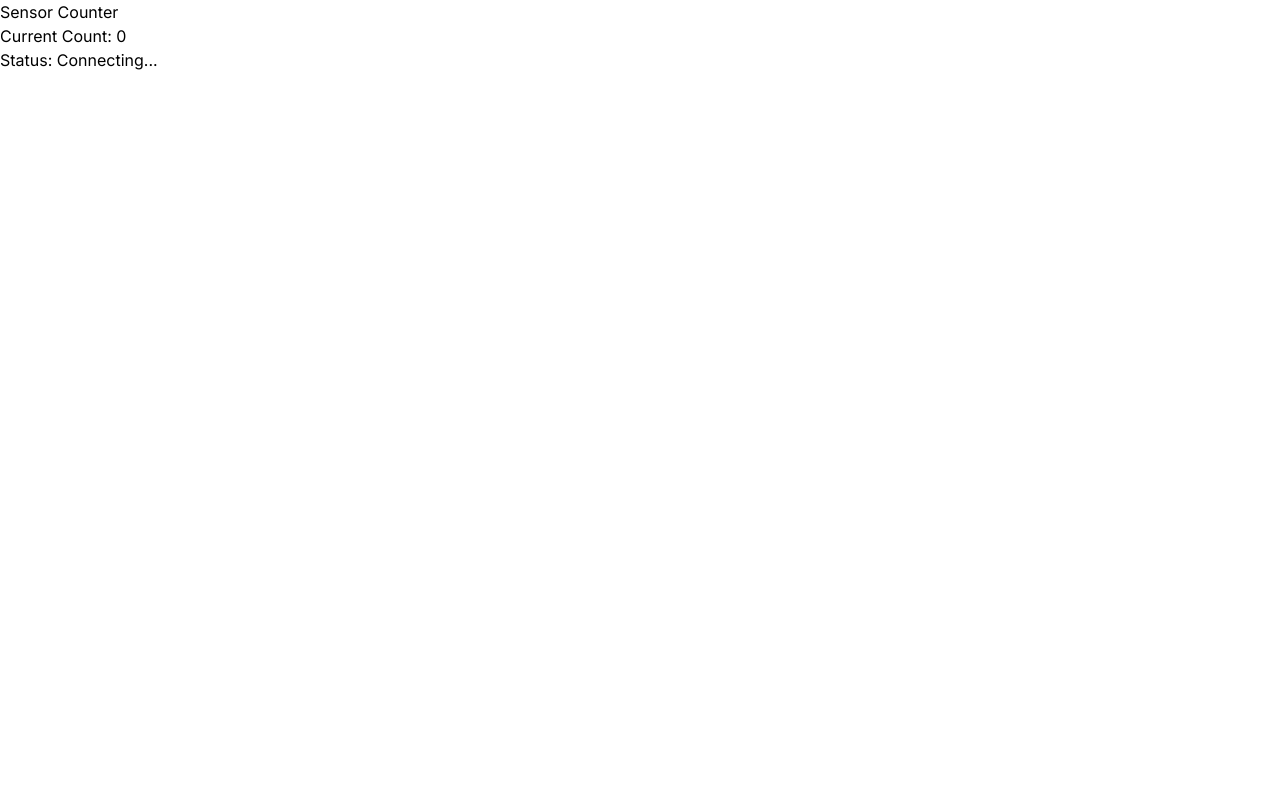
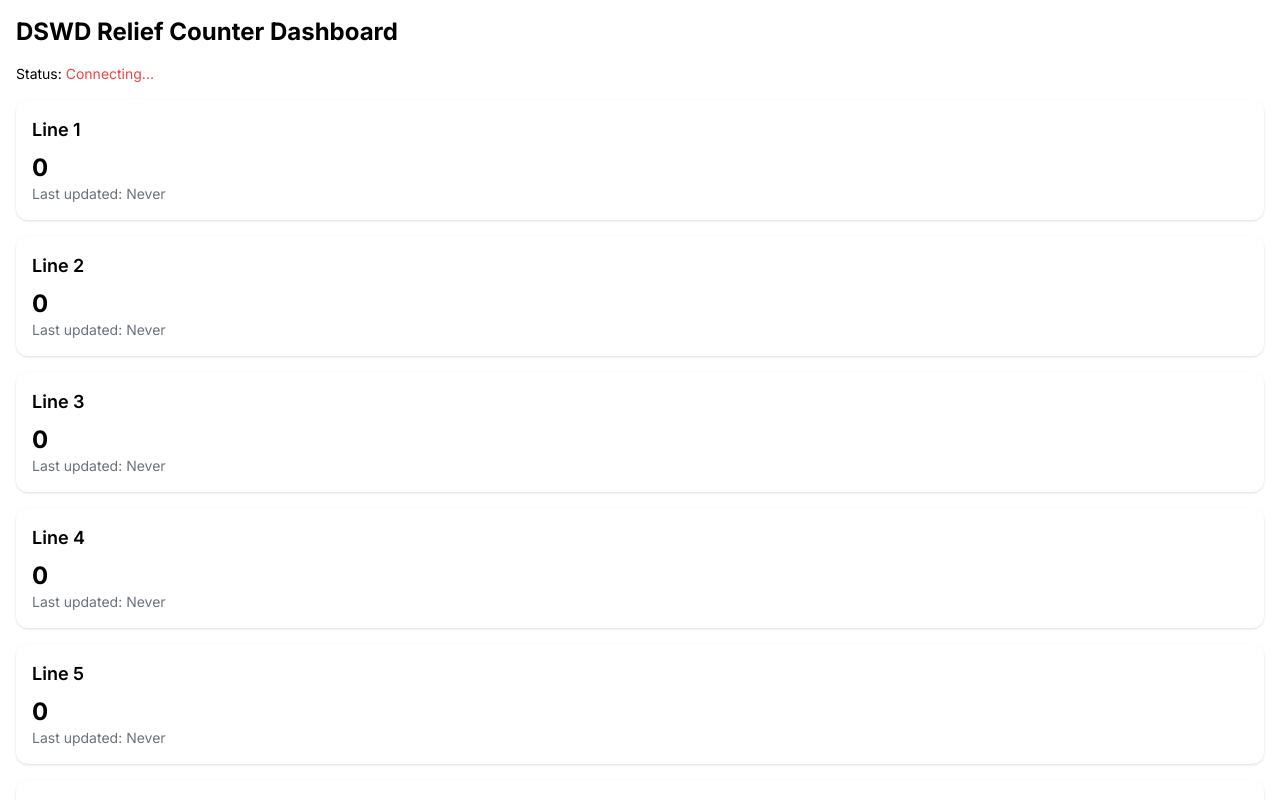
Before and after one commit to jasonllanes/DSWD_Counter, a React (Vite) app: page / in a window 1280 px wide. Shown: the top 800 px of the page. Built offline with nearby package versions, Linux system fonts and the light colour scheme; no server answers.

Commit message:
Ref(MainScreenContainer): to handle structured WebSocket messages and display data for multiple lines.
Introduced types for line data and improved message parsing logic.

```diff
--- a/src/screens/main_screen/MainScreenContainer.tsx
+++ b/src/screens/main_screen/MainScreenContainer.tsx
@@ -1,53 +1,89 @@
-import React, { useEffect, useState } from 'react';
+import React, { useEffect, useState } from "react";
+
+// Define types for our data structure
+type LineData = {
+  count: number;
+  timestamp: string;
+};
+
+type LineStatus = {
+  [key: number]: LineData;
+};
 
 const MainScreenContainer = () => {
-    const [score, setScore] = useState(0);
-    const [connectionStatus, setConnectionStatus] = useState('Connecting...');
+  // State for all 8 lines
+  const [lineData, setLineData] = useState<LineStatus>({});
+  const [connectionStatus, setConnectionStatus] = useState("Connecting...");
 
   useEffect(() => {
-        const ws = new WebSocket('ws://localhost:4000');
+    const ws = new WebSocket("ws://localhost:4000");
 
     // Connection event handlers
     ws.onopen = () => {
-            setConnectionStatus('Connected');
-            console.log('Connected to WebSocket server');
+      setConnectionStatus("Connected");
+      console.log("Connected to WebSocket server");
     };
 
     ws.onclose = () => {
-            setConnectionStatus('Disconnected');
-            console.log('Disconnected from WebSocket server');
+      setConnectionStatus("Disconnected");
+      console.log("Disconnected from WebSocket server");
     };
 
     ws.onerror = (error) => {
-            setConnectionStatus('Error');
-            console.error('WebSocket error:', error);
+      setConnectionStatus("Error");
+      console.error("WebSocket error:", error);
     };
 
     ws.onmessage = (event) => {
+      try {
         const text = event.data;
-            console.log('Received:', text);
-            console.log(text);
-            setScore(0); // Reset score to 0 before processing the new message
-            // Check if the message starts with "count:" or try to parse directly
+        console.log("Received:", text);
+
+        // Try to parse as JSON first (for structured data)
+        try {
+          const data = JSON.parse(text);
+          if (data.lineId && typeof data.count === "number") {
+            // Handle structured data format
+            setLineData((prev) => ({
+              ...prev,
+              [data.lineId]: {
+                count: data.count,
+                timestamp: new Date().toISOString(),
+              },
+            }));
+            return;
+          }
+        } catch (e) {
+          // If not JSON, handle text format
           if (text.includes("Total Score:")) {
-                // Extract the number after "Total Score:"
-                const scoreMatch = text.match(/Total Score:\s*(\d+)/);
-                if (scoreMatch && scoreMatch[1]) {
-                    const count = parseInt(scoreMatch[1]);
-                    console.log('Extracted score:', count);
-                    setScore(count);
+            // Extract line number and count from "Total Score: Line X: Y"
+            const match = text.match(/Line (\d+):\s*(\d+)/);
+            if (match) {
+              const [, lineId, count] = match;
+              setLineData((prev) => ({
+                ...prev,
+                [parseInt(lineId)]: {
+                  count: parseInt(count),
+                  timestamp: new Date().toISOString(),
+                },
+              }));
+            }
+          } else if (text.startsWith("count:")) {
+            // Handle simple count format with line number
+            const [lineId, count] = text.split(":").slice(1);
+            if (lineId && count) {
+              setLineData((prev) => ({
+                ...prev,
+                [parseInt(lineId)]: {
+                  count: parseInt(count),
+                  timestamp: new Date().toISOString(),
+                },
+              }));
             }
           }
-            // Keep existing parsing methods as fallbacks
-            else if (text.startsWith('count:')) {
-                const count = parseInt(text.split(':')[1]);
-                setScore(count);
-            } else {
-                // Try to parse the raw count if it's just a number
-                const count = parseInt(text);
-                if (!isNaN(count)) {
-                    setScore(count);
         }
+      } catch (error) {
+        console.error("Error processing message:", error);
       }
     };
 
@@ -60,12 +96,40 @@
   }, []);
 
   return (
-        <div>
-            <h1>Sensor Counter</h1>
-            <h2>Current Count: {score}</h2>
-            <p>Status: {connectionStatus}</p>
+    <div className="p-4">
+      <h1 className="text-2xl font-bold mb-4">DSWD Relief Counter Dashboard</h1>
+      <div className="mb-4">
+        <p className="text-sm">
+          Status:{" "}
+          <span
+            className={
+              connectionStatus === "Connected"
+                ? "text-green-500"
+                : "text-red-500"
+            }
+          >
+            {connectionStatus}
+          </span>
+        </p>
+      </div>
+
+      {/* Display data for each line */}
+      <div className="grid grid-cols-1 md:grid-cols-2 lg:grid-cols-4 gap-4">
+        {Array.from({ length: 8 }, (_, i) => i + 1).map((lineId) => (
+          <div key={lineId} className="bg-white p-4 rounded-lg shadow">
+            <h2 className="text-lg font-semibold mb-2">Line {lineId}</h2>
+            <p className="text-2xl font-bold">{lineData[lineId]?.count || 0}</p>
+            <p className="text-sm text-gray-500">
+              Last updated:{" "}
+              {lineData[lineId]?.timestamp
+                ? new Date(lineData[lineId].timestamp).toLocaleTimeString()
+                : "Never"}
+            </p>
+          </div>
+        ))}
+      </div>
     </div>
   );
-}
+};
 
 export default MainScreenContainer;
```
Lines whose indentation alone changed are shown as unchanged.
